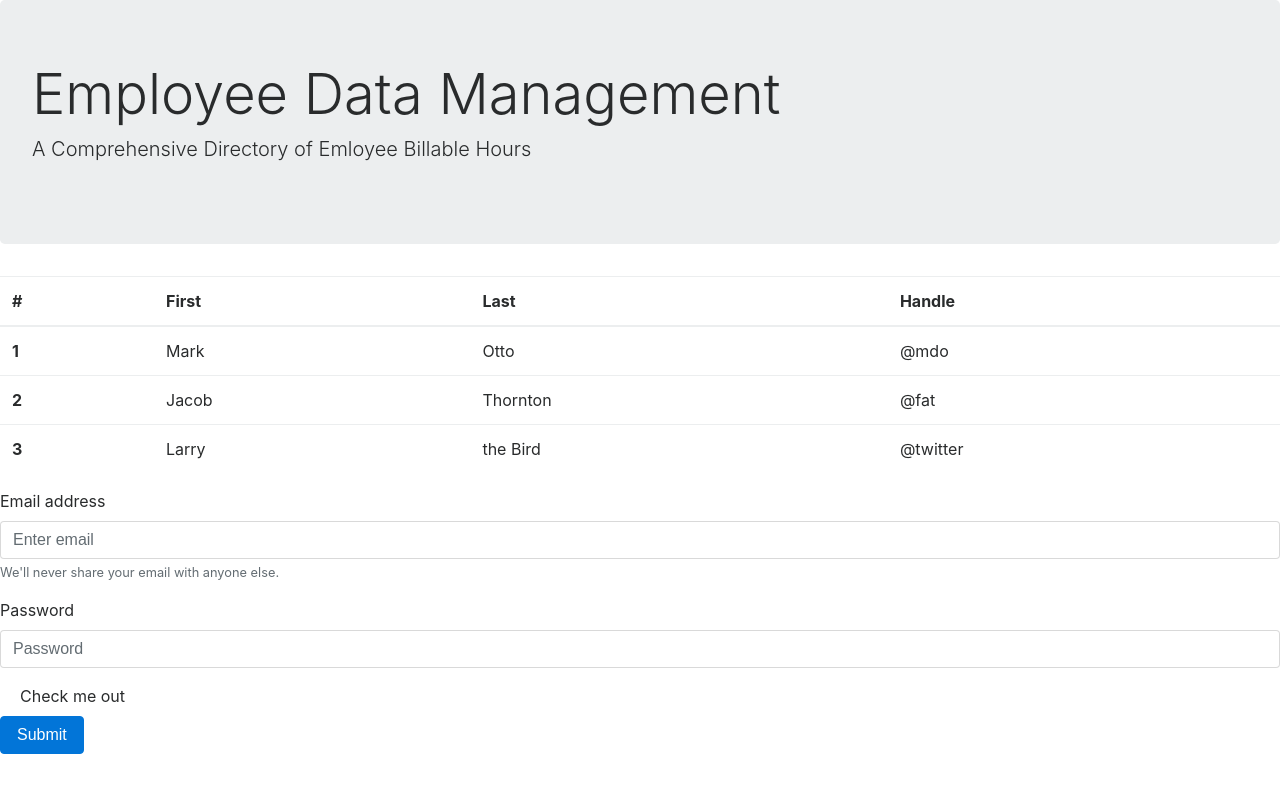
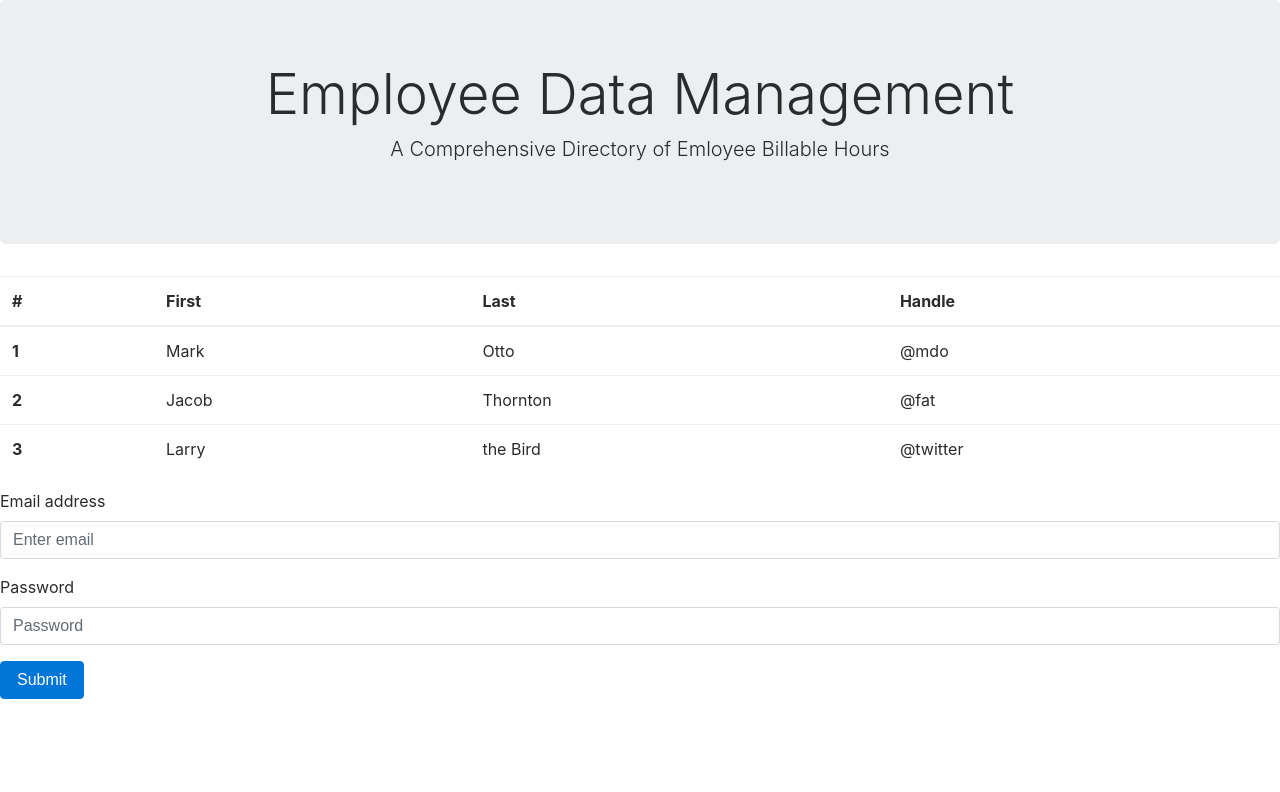
Before and after one commit to luigicampbell/employeeData, a plain HTML site: page index.html in a window 1280 px wide. Drawn offline with nearby package versions, Linux system fonts and the light colour scheme.

Commit message:
initial site files assets

```diff
--- a/index.html
+++ b/index.html
@@ -11,7 +11,8 @@
   <title>Employee Data</title>
 </head>
 <body>
-  <div class="jumbotron">
+
+  <div class="jumbotron text-center black">
     <h1 class="display-4">Employee Data Management</h1>
     <p class="lead">A Comprehensive Directory of Emloyee Billable Hours</p>
   </div>
@@ -52,16 +53,13 @@
       <div class="form-group">
         <label for="exampleInputEmail1">Email address</label>
         <input type="email" class="form-control" id="exampleInputEmail1" aria-describedby="emailHelp" placeholder="Enter email">
-        <small id="emailHelp" class="form-text text-muted">We'll never share your email with anyone else.</small>
+        <small id="emailHelp" class="form-text text-muted"></small>
       </div>
       <div class="form-group">
         <label for="exampleInputPassword1">Password</label>
         <input type="password" class="form-control" id="exampleInputPassword1" placeholder="Password">
       </div>
-      <div class="form-check">
-        <input type="checkbox" class="form-check-input" id="exampleCheck1">
-        <label class="form-check-label" for="exampleCheck1">Check me out</label>
-      </div>
+
       <button type="submit" class="btn btn-primary">Submit</button>
     </form>
   </div>
```
Also changed, not shown: assets/css/style.css (added), assets/js/game.js (added).
